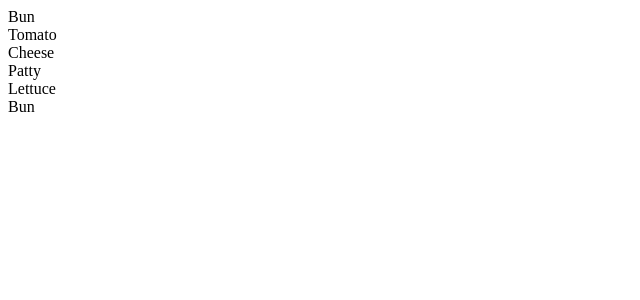
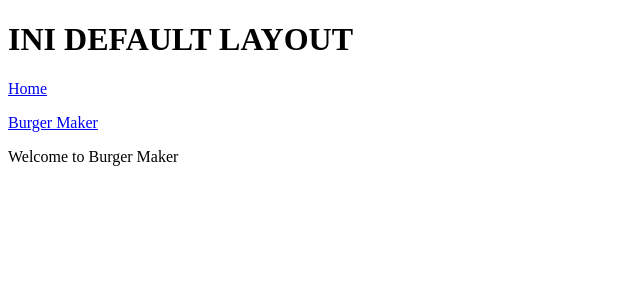
Before and after one commit to Bimzking1/burger-mini-app, a React (Create React App) app: page / in a window 1280 px wide. Shown: the top 300 px of the page, without its empty margins (0-640 px from the left). Built offline with nearby package versions, Linux system fonts and the light colour scheme.

Commit message:
Selasa, 29 Maret 2022 Fixes #2

```diff
--- a/package.json
+++ b/package.json
@@ -8,6 +8,8 @@
     "@testing-library/user-event": "^13.5.0",
     "react": "^17.0.2",
     "react-dom": "^17.0.2",
+    "react-router": "^6.2.2",
+    "react-router-dom": "^6.2.2",
     "react-scripts": "5.0.0",
     "web-vitals": "^2.1.4"
   },
--- a/src/App.js
+++ b/src/App.js
@@ -1,10 +1,23 @@
-import Burger from './Components/Burger/Burger'
+// Dependencies
+import React from 'react'
+import { Routes, Route, Link } from 'react-router-dom'
+
+// Components
+import Home from './Pages/Home'
+import BurgerMaker from './Pages/BurgerMaker';
 
 function App() {
   return (
-    <div className="App">
-      <Burger/>
-    </div>
+    <>
+      <h1>INI DEFAULT LAYOUT</h1> {/* Defaut Layout tidak ikut berubah mengikuti routing */}
+      <Link to="/"><p>Home</p></Link>
+      <Link to="/burger-maker"><p>Burger Maker</p></Link>
+
+      <Routes>   {/* Hanya element didalam Routes yang ikut berubah mengikuti routing */}
+        <Route path="/" element={<Home/>}/>
+        <Route path="/burger-maker" element={<BurgerMaker/>}/>
+      </Routes>
+    </>
   );
 }
 
--- /dev/null
+++ b/src/Pages/BurgerMaker.js
@@ -0,0 +1,10 @@
+import React from 'react'
+import Burger from '../Components/Burger/Burger'
+
+const BurgerMaker = () => {
+  return (
+    <Burger/>
+  )
+}
+
+export default BurgerMaker
--- /dev/null
+++ b/src/Pages/Home.js
@@ -0,0 +1,9 @@
+import React from 'react'
+
+const Home = () => {
+  return (
+    <div>Welcome to Burger Maker</div>
+  )
+}
+
+export default Home;
--- a/src/index.js
+++ b/src/index.js
@@ -1,10 +1,13 @@
 import React from 'react';
 import ReactDOM from 'react-dom';
 import App from './App';
+import { BrowserRouter } from "react-router-dom";
 
 ReactDOM.render(
   <React.StrictMode>
-    <App />
+    <BrowserRouter>
+      <App />
+    </BrowserRouter>
   </React.StrictMode>,
   document.getElementById('root')
 );
```
Also changed, not shown: 1 other file (tests, documents, lock files or other folders).
